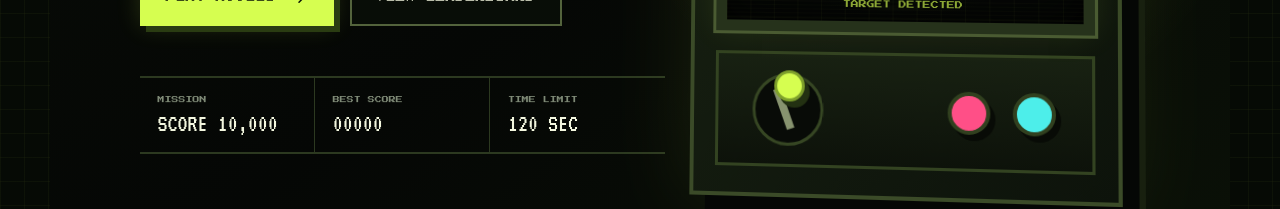
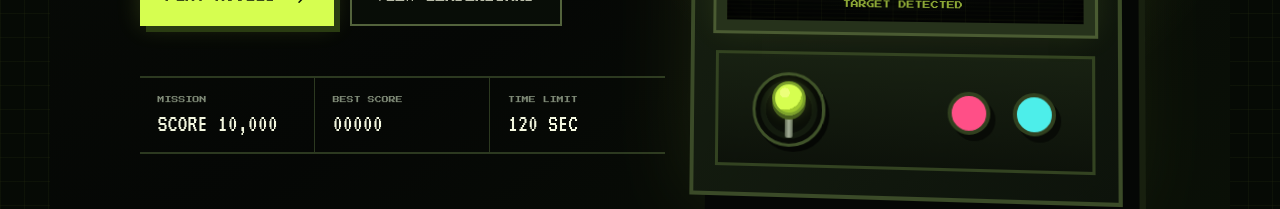
Before and after one commit to alfathxxxxyz/hodd, a React (Vite) app: page / in a window 1280 px wide. Shown: the part 611-820 px from the top of the page. Built offline with nearby package versions, Linux system fonts and the light colour scheme.

Commit message:
Improve arcade joystick design

```diff
--- a/src/styles.css
+++ b/src/styles.css
@@ -1924,3 +1924,61 @@ button:focus-visible {
 .score-card {
   border-top: 0 !important;
 }
+
+/* JOYSTICK FIX */
+
+.machine-stick {
+  position: relative;
+  width: 74px;
+  height: 74px;
+  border: 3px solid #40532a;
+  border-radius: 50%;
+  background:
+    radial-gradient(
+      circle at center,
+      #0b0f08 0 48%,
+      #131b0e 49% 100%
+    );
+  box-shadow:
+    inset 0 0 0 5px #080b06,
+    4px 5px 0 #050704;
+}
+
+.machine-stick::before {
+  content: "";
+  position: absolute;
+  left: 50%;
+  top: 28px;
+  width: 8px;
+  height: 34px;
+  border-radius: 2px;
+  background: linear-gradient(
+    to right,
+    #5d6753,
+    #a6b09a,
+    #626d58
+  );
+  transform: translateX(-50%);
+  transform-origin: top center;
+}
+
+.machine-stick i {
+  position: absolute;
+  top: 6px;
+  left: 50%;
+  width: 34px;
+  height: 34px;
+  border: 3px solid #7da32b;
+  border-radius: 50%;
+  background:
+    radial-gradient(
+      circle at 35% 30%,
+      #ecff7a 0 18%,
+      #d6fe50 19% 63%,
+      #9fc92f 64% 100%
+    );
+  box-shadow:
+    0 4px 0 #48601d,
+    0 0 14px rgba(214, 254, 80, 0.22);
+  transform: translateX(-50%);
+}
```
